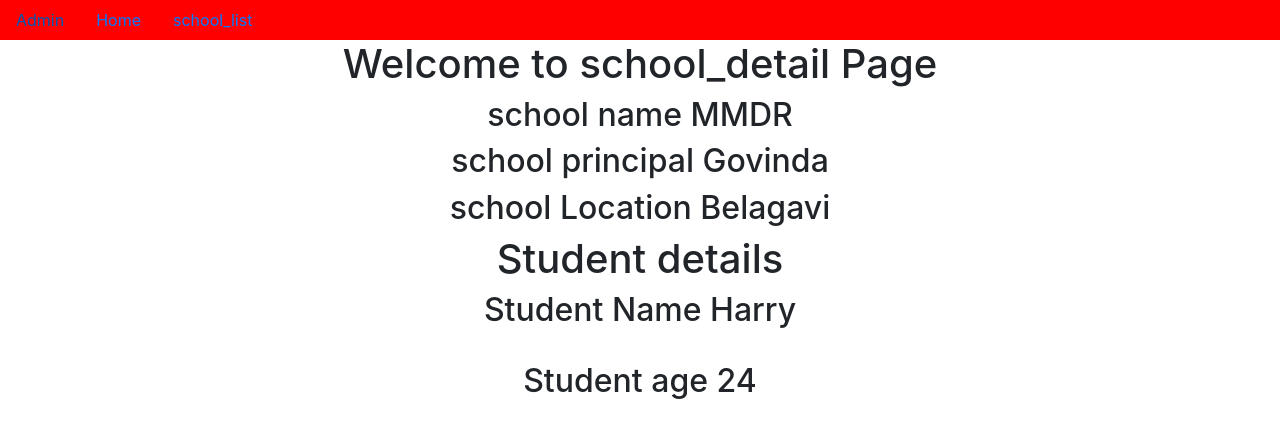
After one commit to simran1299/CBV_listViews, a Django app: page /3/ in a window 1280 px wide. The commit adds this page. Shown: the top 438 px of the page. Run offline with Django 4.2, Linux system fonts and the light colour scheme; data comes from the database, SQL or seed files in the repository; both versions use the stored data as it was after the commit.

Commit message:
first commit

```diff
--- a/app/models.py
+++ b/app/models.py
@@ -1,5 +1,5 @@
 from django.db import models
-
+from django.urls import reverse
 # Create your models here.
 class School(models.Model):
     name=models.CharField(max_length=100)
@@ -9,10 +9,17 @@ class School(models.Model):
     def __str__(self):
         return self.name
 
+
+    def get_absolute_url(self):
+        return reverse('detail',kwargs={'pk':self.pk})
+
 class Student(models.Model):
     Name=models.CharField(max_length=100)
-    age=models.IntegerField(max_length=100)
-    School_name=models.ForeignKey(School, on_delete=models.CASCADE)
+    age=models.IntegerField()
+    School_name=models.ForeignKey(School, on_delete=models.CASCADE,related_name='student')
+
+    def get_absolute_url(self):
+        return reverse('detail',kwargs={'pk':self.pk})
 
     def __str__(self):
         return self.Name
--- a/app/views.py
+++ b/app/views.py
@@ -1,7 +1,7 @@
 from django.shortcuts import render
 
 # Create your views here.
-from django.views.generic import View,ListView
+from django.views.generic import View,ListView,DetailView,CreateView
 from app.models import *
 
 class home(View):
@@ -11,3 +11,21 @@ class home(View):
 class school_list(ListView):
     model=School
     context_object_name='schools'
+
+
+class school_detail(DetailView):
+    model=School
+    context_object_name='school'
+
+class student_detail(DetailView):
+    model=Student
+    context_object_name='student'
+
+
+class school_create(CreateView):
+    model=School
+    fields='__all__'
+
+class student_create(CreateView):
+    model=Student
+    fields='__all__'
--- a/project40/urls.py
+++ b/project40/urls.py
@@ -14,11 +14,18 @@ Including another URLconf
     2. Add a URL to urlpatterns:  path('blog/', include('blog.urls'))
 """
 from django.contrib import admin
-from django.urls import path
+from django.urls import path,re_path
 
 from app.views import *
 urlpatterns = [
     path('admin/', admin.site.urls),
     path('home/',home.as_view(),name='home'),
     path('school_list/',school_list.as_view(),name='school_list'),
+    path('school_create/',school_create.as_view(),name='school_create'),
+
+    path('student_create/',student_create.as_view(),name='student_create'),
+
+    re_path('(?P<pk>\d+)/',school_detail.as_view(),name='detail'),
+    re_path('(?P<pk>\d+)/',student_detail.as_view(),name='detail'),
+
 ]
--- a/templates/app/dummy.html
+++ b/templates/app/dummy.html
@@ -22,6 +22,7 @@
         <a href="{% url 'home' %}" class="nav-link">Home</a>
         <a href="{% url 'school_list' %}" class="nav-link">school_list</a>
 
+
     </nav>
 
     {% block body_block %}
--- /dev/null
+++ b/templates/app/school_detail.html
@@ -0,0 +1,26 @@
+{% extends 'app/dummy.html' %}
+
+
+{% block title %}
+
+<title>school_detail Page</title>
+
+{% endblock %}
+
+
+{% block body_block %}
+    <h1>Welcome to school_detail Page</h1>
+
+    <h2>school name {{school.name}}</h2>
+    <h2>school principal {{school.princlpal}}</h2>
+    <h2>school Location {{school.Location}}</h2>
+
+    <h1>Student details </h1>
+    {% for i in school.student.all %}
+        <h2>Student Name {{i.Name}}</h2><br>
+        <h2>Student age {{i.age}}</h2><br>
+
+
+    {% endfor%}
+
+{% endblock %}
```
Also changed, not shown: templates/app/school_form.html (added, +20 -0 lines), templates/app/student_detail.html (added, +18 -0 lines), templates/app/student_form.html (added, +20 -0 lines), app/migrations/0002_alter_student_school_name_alter_student_age.py (added), db.sqlite3.
